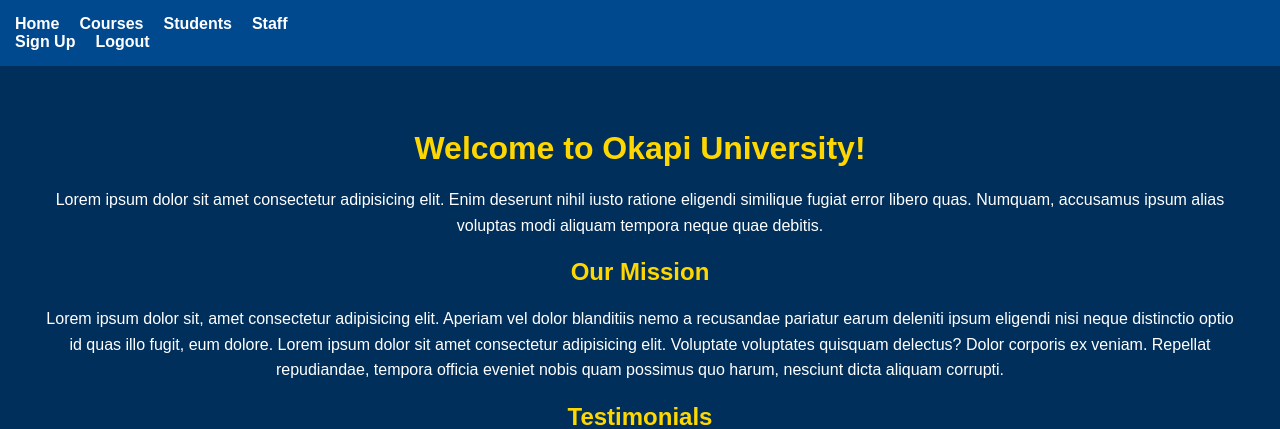
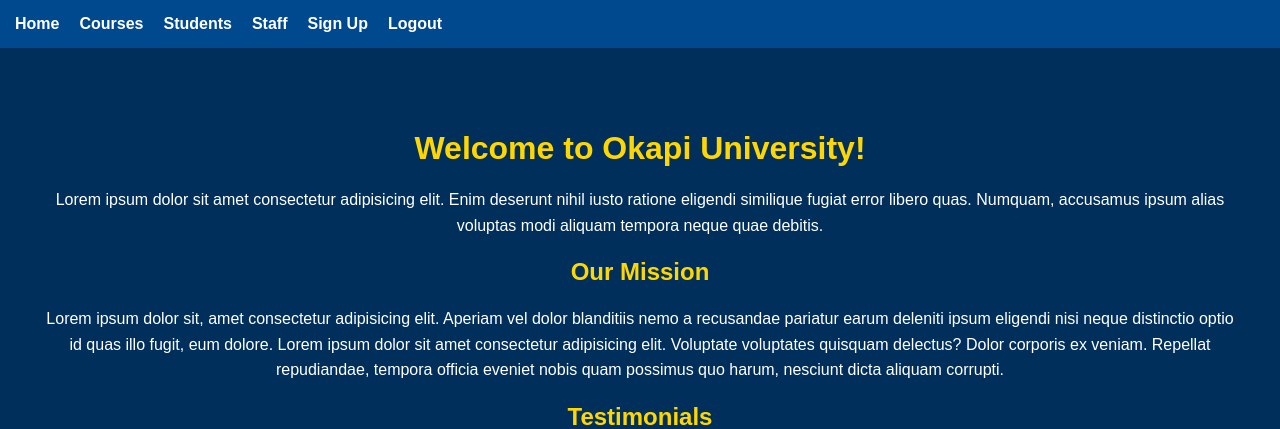
Before and after one commit to easterdaymn/SDEV_255_Final_Project_Okapi, a Node server app: page / in a window 1280 px wide. Shown: the top 429 px of the page. Run offline with Node 20, Linux system fonts and the light colour scheme; some libraries are stand-ins or nearby versions.

Commit message:
Update nav.ejs

```diff
--- a/views/partials/nav.ejs
+++ b/views/partials/nav.ejs
@@ -1,15 +1,17 @@
-<nav class="navbar navbar-expand-lg navbar-light ml-auto" style="background-color: #00498e;">
+<nav class="navbar navbar-expand-lg navbar-light" style="background-color: #00498e;">
     <div class="container">
-        <ul class="navbar-nav mr-auto">
-            <li class="nav-item"><a class="nav-link" href="/" style="color: #fff;">Home</a></li>
-            <li class="nav-item"><a class="nav-link" href="/courses" style="color: #fff;">Courses</a></li>
-            <li class="nav-item"><a class="nav-link" href="/students" style="color: #fff;">Students</a></li>
-            <li class="nav-item"><a class="nav-link" href="/staff" style="color: #fff;">Staff</a></li>
-        </ul>
+        <!-- Navigation links -->
+        <div class="collapse navbar-collapse" id="navbarNav">
+            <ul class="navbar-nav ml-auto"> <!-- Align links to the right -->
+                <li class="nav-item"><a class="nav-link" href="/" style="color: #fff;">Home</a></li>
+                <li class="nav-item"><a class="nav-link" href="/courses" style="color: #fff;">Courses</a></li>
+                <li class="nav-item"><a class="nav-link" href="/students" style="color: #fff;">Students</a></li>
+                <li class="nav-item"><a class="nav-link" href="/staff" style="color: #fff;">Staff</a></li>
 
-        <ul class="navbar-nav mr-auto">
-            <li class="nav-item"><a class="nav-link" href="/signup" style="color: #fff;">Sign Up</a></li>
-            <li class="nav-item"><a class="nav-link" href="/logout" style="color: #fff;">Logout</a></li>
-        </ul>
+                <!-- Add styling for Sign Up, Login, and Logout links -->
+                <li class="nav-item"><a class="nav-link signup-link" href="/signup" style="color: #fff;">Sign Up</a></li>
+                <li class="nav-item"><a class="nav-link logout-link" href="/logout" style="color: #fff;">Logout</a></li>
+            </ul>
+        </div>
     </div>
 </nav>
```
